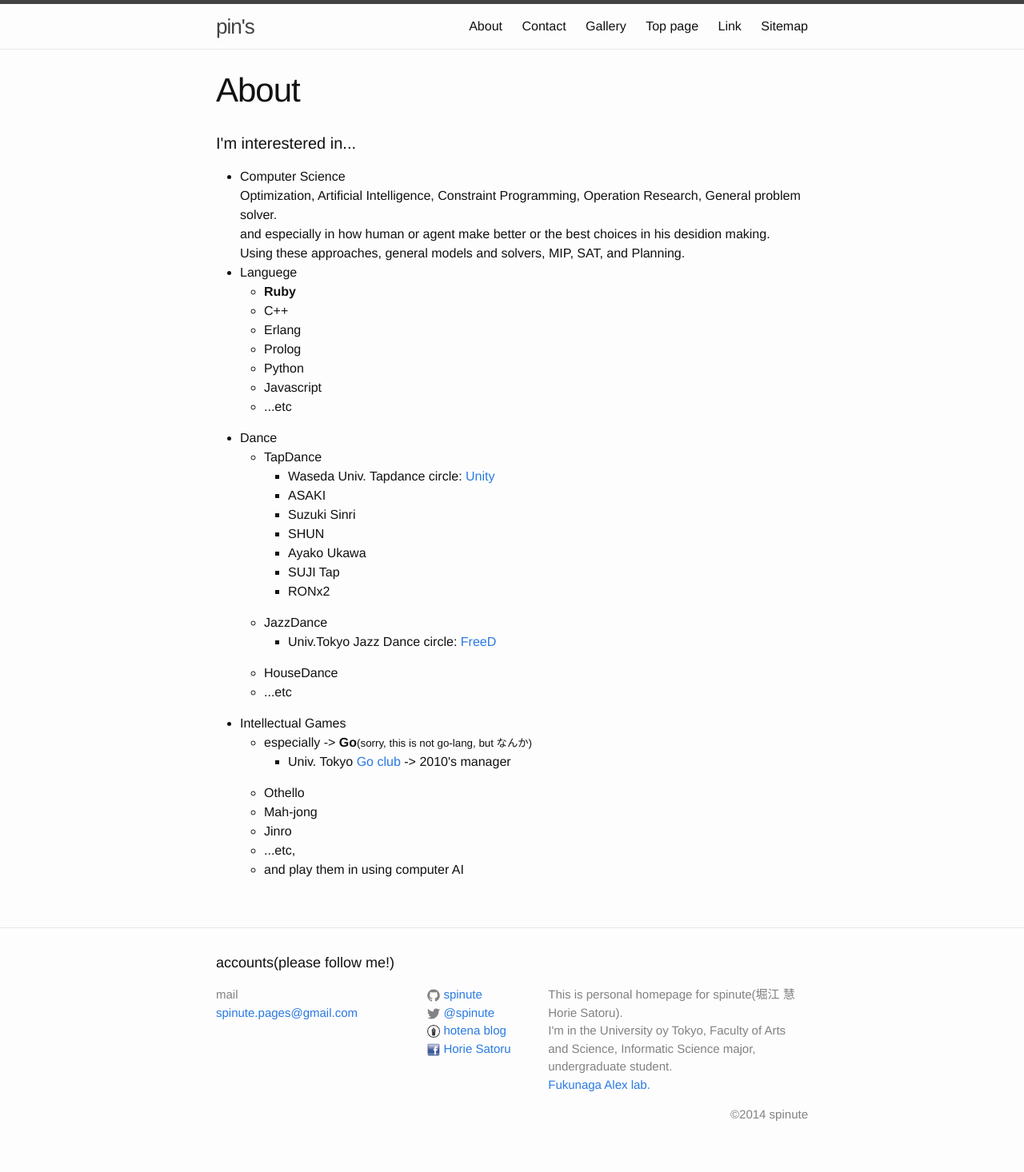
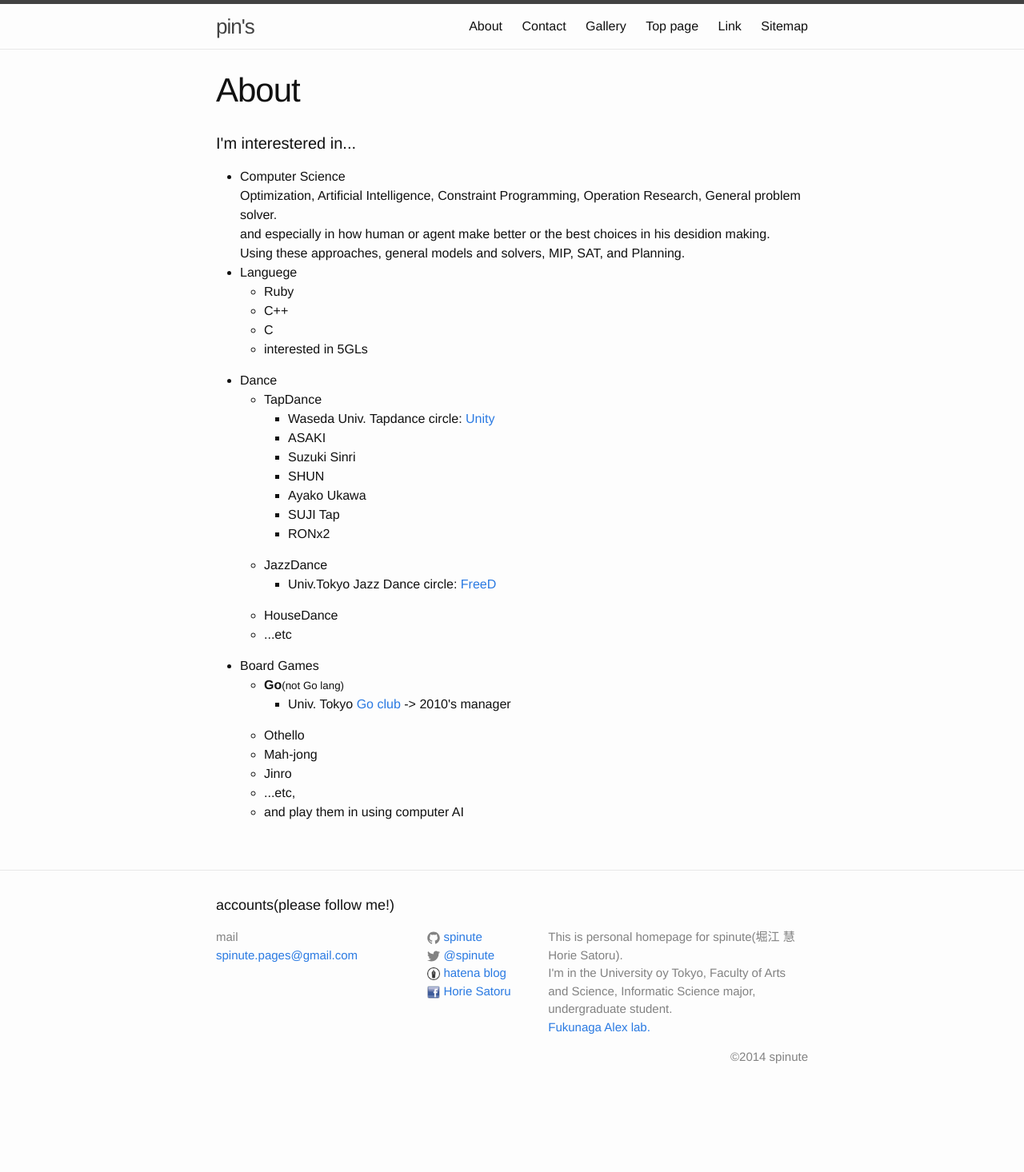
Before and after one commit to spinute/spinute.github.io, a Jekyll site: the page built from about.md, in a window 1280 px wide. Shown: the whole page at 80% size. Built offline with Jekyll 4.4.1, drawn with Linux system fonts in a browser that asks for light colours; after the commit the page ends 1394 px from its top, so only the background shows below that.

Commit message:
update: about.md

```diff
--- a/_config.yml
+++ b/_config.yml
@@ -1,4 +1,3 @@
-# Site settings
 title: pin's
 email: spinute.pages@gmail.com
 descript: >
@@ -10,8 +9,8 @@ descript: >
   <a href="http://metahack.org">Fukunaga Alex lab.</a><br>
   <div align='right'>&copy;2014&nbsp;spinute</div>
 
-baseurl: "" # the subpath of your site, e.g. /blog/
-url: "http://www.spinute.org" # the base hostname & protocol for your site
+baseurl: ""
+url: "http://www.spinute.org"
 twitter_username: spinute
 github_username:  spinute
 
--- a/_includes/footer.html
+++ b/_includes/footer.html
@@ -42,8 +42,8 @@
             </a>
           </li>
           {% endif %}
-          <li><a href="http://spinspinspin.hatenablog.com"><img src="/image/hatena.png" alt="hatenalogo" width="16" height="16"> hotena blog</a></li>
-          <li><a href="https://facebook.com/"><img src="/image/facebook.jpeg" alt="facebooklogo" width="16" height="16"> Horie Satoru</a></li>
+          <li><a href="http://spinspinspin.hatenablog.com"><img src="/image/hatena.png" alt="hatenalogo" width="16" height="16"> hatena blog</a></li>
+          <li><a href="https://facebook.com/satoru.horie.3"><img src="/image/facebook.jpeg" alt="facebooklogo" width="16" height="16"> Horie Satoru</a></li>
         </ul>
       </div>
 
--- a/about.md
+++ b/about.md
@@ -14,13 +14,10 @@ permalink: /about/
 
 		<li>Languege</li>
 		<ul class="programming">
-			<li><strong>Ruby</strong></li>
+			<li>Ruby</li>
 			<li>C++</li>
-			<li>Erlang</li>
-			<li>Prolog</li>
-			<li>Python</li>
-			<li>Javascript</li>
-			<li>...etc</li>
+			<li>C</li>
+			<li>interested in 5GLs</li>
 		</ul>
 		<li>Dance</li>
 		<ul class="dance">
@@ -41,9 +38,9 @@ permalink: /about/
 			<li>HouseDance</li>
 			<li>...etc</li>
 		</ul>
-		<li>Intellectual Games</li>
+		<li>Board Games</li>
 		<ul>
-			<li>especially -> <strong>Go</strong><small>(sorry, this is not go-lang, but なんか)</small></li>
+			<li><strong>Go</strong><small>(not Go lang)</small></li>
 			<ul id="igobu">
 				<li>Univ. Tokyo <a href="http://blog.livedoor.jp/tokyogoclub/">Go club</a> -> 2010's manager</li>
 			</ul>
--- a/index.html
+++ b/index.html
@@ -13,7 +13,7 @@ title: Top page
   <img src="image/works04.jpg" width="30%" height="auto">
   <img src="image/works05.jpeg" width="30%" height="auto">
   <img src="image/works07.jpg" width="30%" height="auto">
-
+l
   <!-- <ul class="post-list">
     {% for post in site.posts %}
       <li>
```
